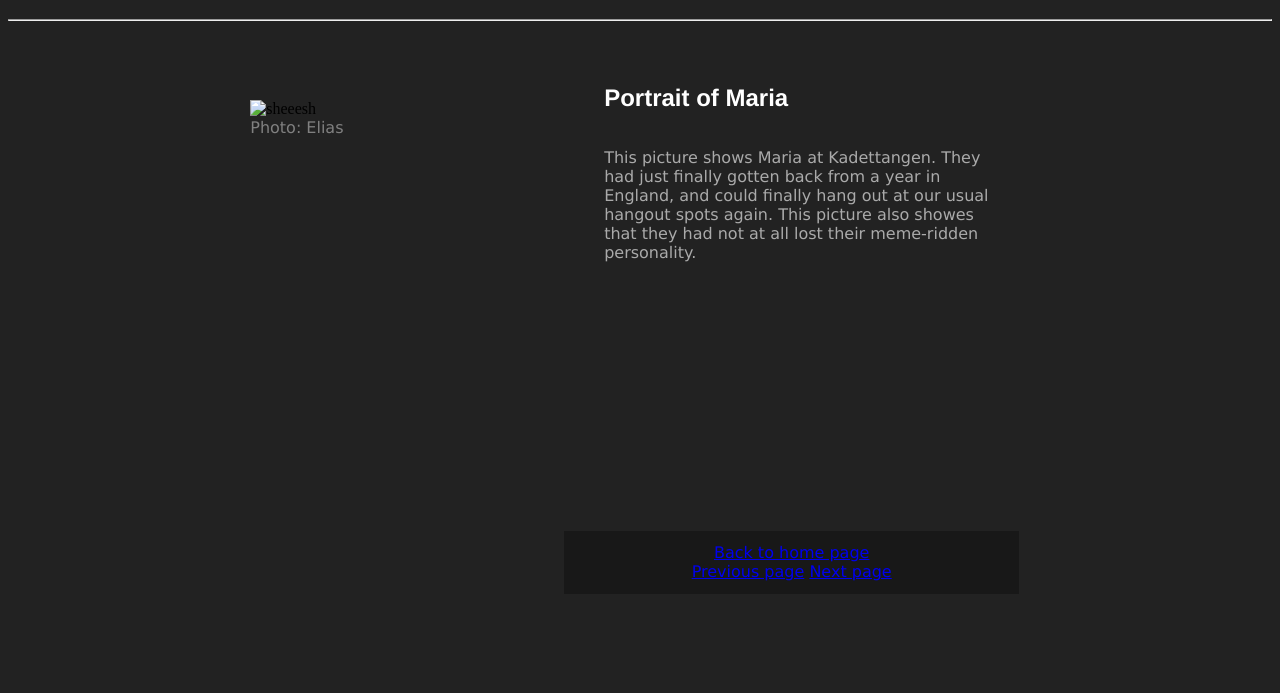
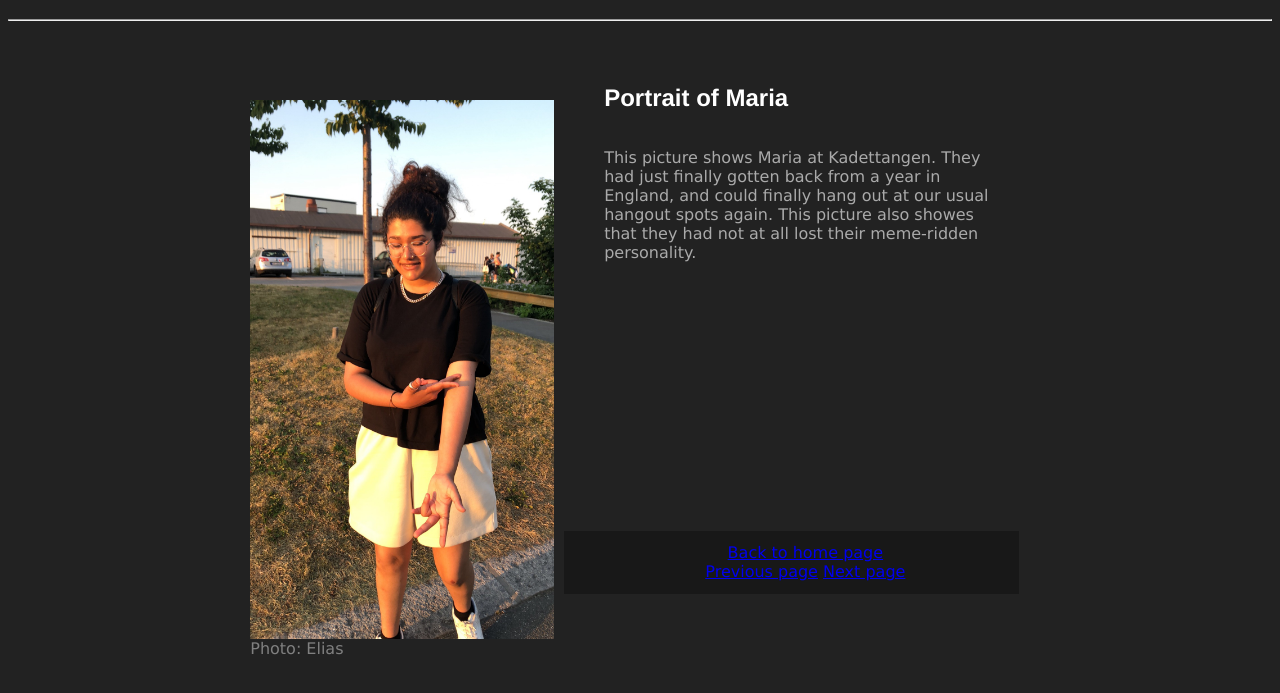
Before and after one commit to ola2207/Oblig-2-site-1, a plain HTML site: page pages/sheeesh.html in a window 1280 px wide. Shown: the part 61-754 px from the top of the page. Drawn offline with Linux system fonts and the light colour scheme.

Commit message:
Update sheeesh.html

```diff
--- a/pages/sheeesh.html
+++ b/pages/sheeesh.html
@@ -13,7 +13,7 @@
 		<main>
 			<figure>
 				<img
-					src="pictures/IMG_0143.jpg"
+					src="../pictures/IMG_0143.jpg"
 					alt="sheeesh"
 					class="individ_Bilder"
 				/>
```
